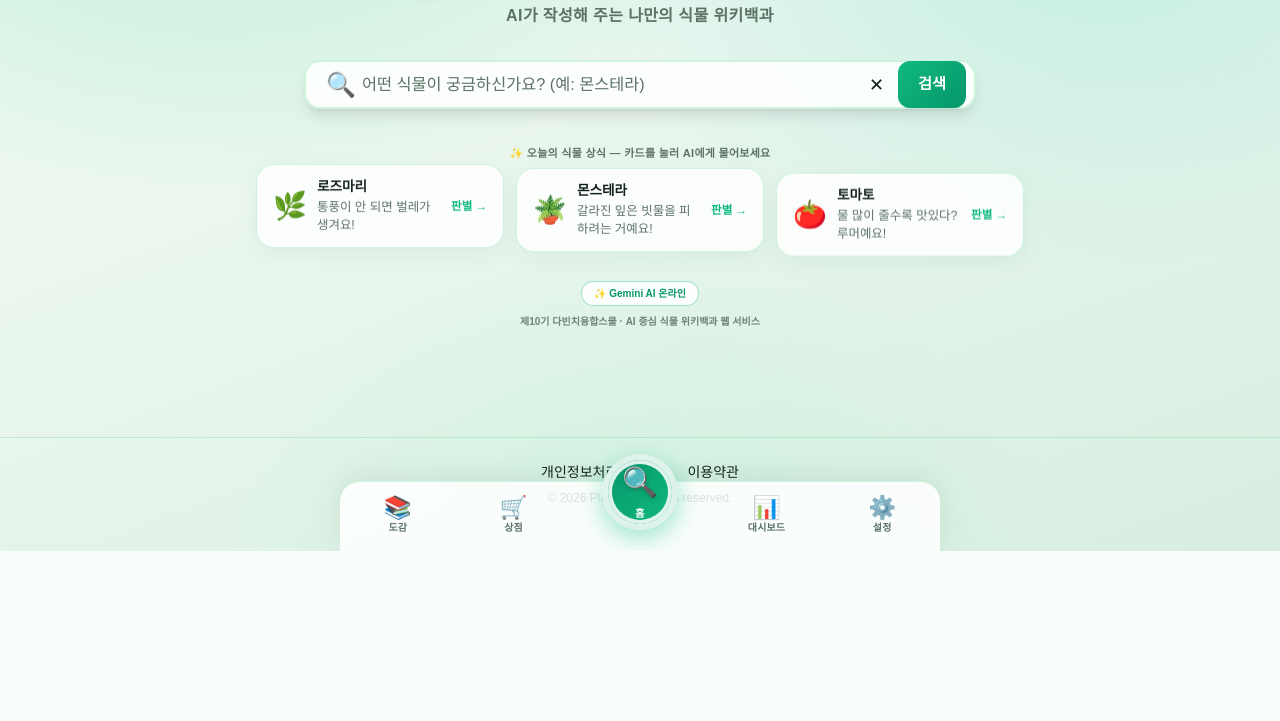
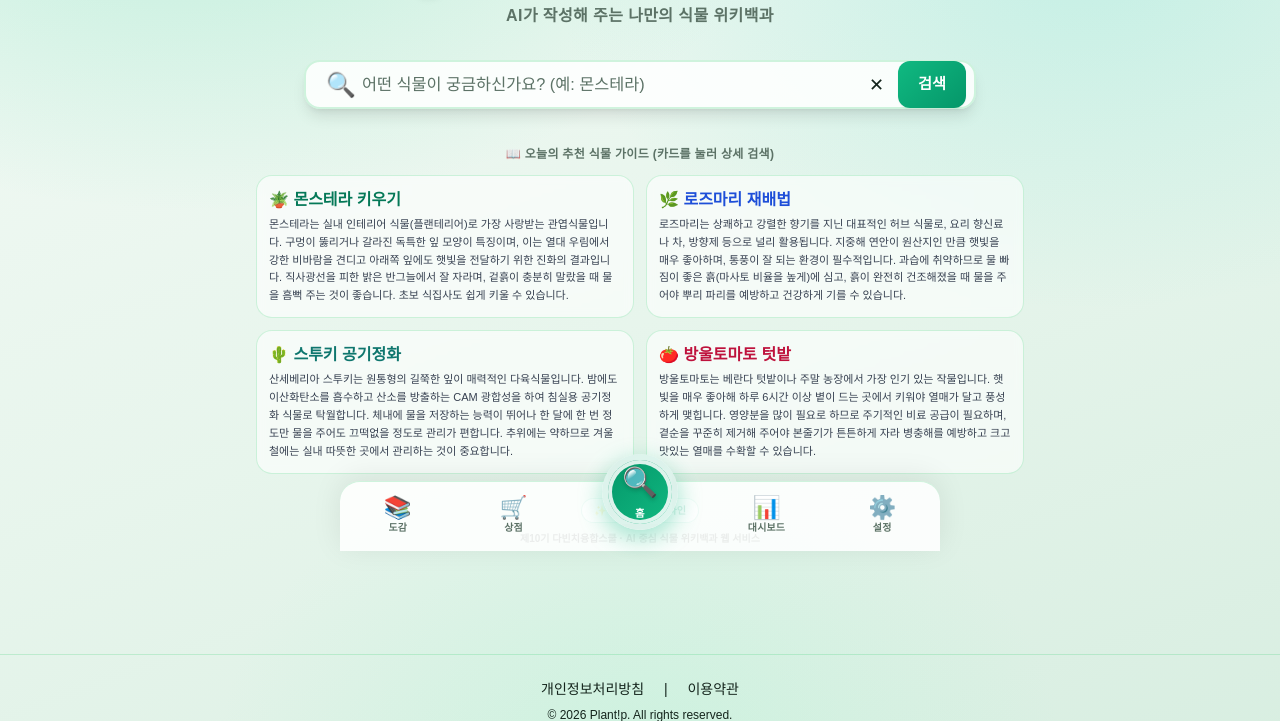
Before and after one commit to aawle1294-git/plant-wiki, a FastAPI app: page / in a window 1280 px wide. Shown: the part 249-970 px from the top of the page. Before the commit the page ends 800 px from the top, so only its background shows below. Run offline with FastAPI, Linux system fonts and the light colour scheme; some libraries are stand-ins or nearby versions; some web fonts are replaced.

Commit message:
feat: Replace trivia section with compact static content for AdSense

```diff
--- a/templates/index.html
+++ b/templates/index.html
@@ -125,34 +125,38 @@
             </div>
         </form>
 
-        <!-- 플로팅 식물 상식 카드 (Trivia) -->
-        <div id="trivia" class="mt-9 flex flex-col items-center w-full">
-            <p class="mb-3 text-[11px] font-bold tracking-wide" style="color: var(--muted)">✨ 오늘의 식물 상식 — 카드를 눌러 AI에게 물어보세요</p>
-            <div class="grid grid-cols-1 sm:grid-cols-3 gap-3 w-full max-w-3xl">
-                <button class="trivia-card" onclick="quickSearch('로즈마리')" aria-label="로즈마리 상식 검색">
-                    <span class="tc-emoji">🌿</span>
-                    <span class="tc-body">
-                        <b>로즈마리</b>
-                        <span>통풍이 안 되면 벌레가 생겨요!</span>
-                    </span>
-                    <span class="tc-cta">판별 →</span>
-                </button>
-                <button class="trivia-card" onclick="quickSearch('몬스테라')" aria-label="몬스테라 상식 검색">
-                    <span class="tc-emoji">🪴</span>
-                    <span class="tc-body">
-                        <b>몬스테라</b>
-                        <span>갈라진 잎은 빗물을 피하려는 거예요!</span>
-                    </span>
-                    <span class="tc-cta">판별 →</span>
-                </button>
-                <button class="trivia-card" onclick="quickSearch('토마토')" aria-label="토마토 상식 검색">
-                    <span class="tc-emoji">🍅</span>
-                    <span class="tc-body">
-                        <b>토마토</b>
-                        <span>물 많이 줄수록 맛있다? 루머예요!</span>
-                    </span>
-                    <span class="tc-cta">판별 →</span>
-                </button>
+        <!-- 추천 식물 가이드 (SEO/AdSense 정적 콘텐츠) -->
+        <div id="static-content" class="mt-9 flex flex-col items-center w-full">
+            <h2 class="mb-3 text-[12px] font-bold tracking-wide" style="color: var(--muted)">📖 오늘의 추천 식물 가이드 (카드를 눌러 상세 검색)</h2>
+            <div class="grid grid-cols-1 md:grid-cols-2 gap-3 w-full max-w-3xl text-left">
+                <!-- Card 1 -->
+                <article class="bg-white/60 dark:bg-black/20 p-3 rounded-2xl border backdrop-blur-sm hover:shadow-md transition-shadow cursor-pointer" style="border-color: var(--card-border)" onclick="quickSearch('몬스테라')">
+                    <h3 class="font-extrabold text-emerald-700 dark:text-emerald-400 mb-1 flex items-center gap-1.5">🪴 몬스테라 키우기</h3>
+                    <p class="text-[11px] leading-relaxed text-gray-700 dark:text-gray-300">
+                        몬스테라는 실내 인테리어 식물(플랜테리어)로 가장 사랑받는 관엽식물입니다. 구멍이 뚫리거나 갈라진 독특한 잎 모양이 특징이며, 이는 열대 우림에서 강한 비바람을 견디고 아래쪽 잎에도 햇빛을 전달하기 위한 진화의 결과입니다. 직사광선을 피한 밝은 반그늘에서 잘 자라며, 겉흙이 충분히 말랐을 때 물을 흠뻑 주는 것이 좋습니다. 초보 식집사도 쉽게 키울 수 있습니다.
+                    </p>
+                </article>
+                <!-- Card 2 -->
+                <article class="bg-white/60 dark:bg-black/20 p-3 rounded-2xl border backdrop-blur-sm hover:shadow-md transition-shadow cursor-pointer" style="border-color: var(--card-border)" onclick="quickSearch('로즈마리')">
+                    <h3 class="font-extrabold text-blue-700 dark:text-blue-400 mb-1 flex items-center gap-1.5">🌿 로즈마리 재배법</h3>
+                    <p class="text-[11px] leading-relaxed text-gray-700 dark:text-gray-300">
+                        로즈마리는 상쾌하고 강렬한 향기를 지닌 대표적인 허브 식물로, 요리 향신료나 차, 방향제 등으로 널리 활용됩니다. 지중해 연안이 원산지인 만큼 햇빛을 매우 좋아하며, 통풍이 잘 되는 환경이 필수적입니다. 과습에 취약하므로 물 빠짐이 좋은 흙(마사토 비율을 높게)에 심고, 흙이 완전히 건조해졌을 때 물을 주어야 뿌리 파리를 예방하고 건강하게 기를 수 있습니다.
+                    </p>
+                </article>
+                <!-- Card 3 -->
+                <article class="bg-white/60 dark:bg-black/20 p-3 rounded-2xl border backdrop-blur-sm hover:shadow-md transition-shadow cursor-pointer" style="border-color: var(--card-border)" onclick="quickSearch('스투키')">
+                    <h3 class="font-extrabold text-teal-700 dark:text-teal-400 mb-1 flex items-center gap-1.5">🌵 스투키 공기정화</h3>
+                    <p class="text-[11px] leading-relaxed text-gray-700 dark:text-gray-300">
+                        산세베리아 스투키는 원통형의 길쭉한 잎이 매력적인 다육식물입니다. 밤에도 이산화탄소를 흡수하고 산소를 방출하는 CAM 광합성을 하여 침실용 공기정화 식물로 탁월합니다. 체내에 물을 저장하는 능력이 뛰어나 한 달에 한 번 정도만 물을 주어도 끄떡없을 정도로 관리가 편합니다. 추위에는 약하므로 겨울철에는 실내 따뜻한 곳에서 관리하는 것이 중요합니다.
+                    </p>
+                </article>
+                <!-- Card 4 -->
+                <article class="bg-white/60 dark:bg-black/20 p-3 rounded-2xl border backdrop-blur-sm hover:shadow-md transition-shadow cursor-pointer" style="border-color: var(--card-border)" onclick="quickSearch('토마토')">
+                    <h3 class="font-extrabold text-rose-700 dark:text-rose-400 mb-1 flex items-center gap-1.5">🍅 방울토마토 텃밭</h3>
+                    <p class="text-[11px] leading-relaxed text-gray-700 dark:text-gray-300">
+                        방울토마토는 베란다 텃밭이나 주말 농장에서 가장 인기 있는 작물입니다. 햇빛을 매우 좋아해 하루 6시간 이상 볕이 드는 곳에서 키워야 열매가 달고 풍성하게 맺힙니다. 영양분을 많이 필요로 하므로 주기적인 비료 공급이 필요하며, 곁순을 꾸준히 제거해 주어야 본줄기가 튼튼하게 자라 병충해를 예방하고 크고 맛있는 열매를 수확할 수 있습니다.
+                    </p>
+                </article>
             </div>
         </div>
 
```
